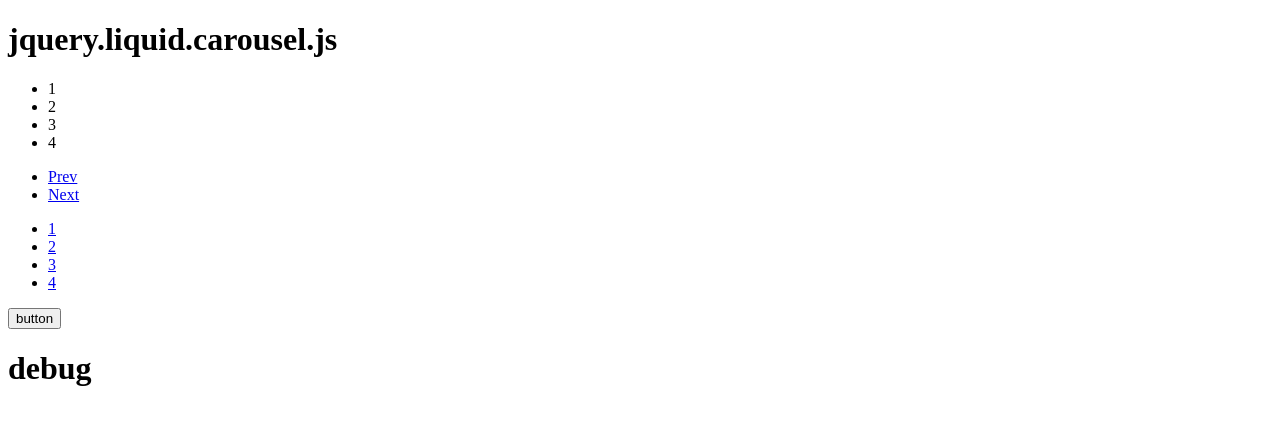
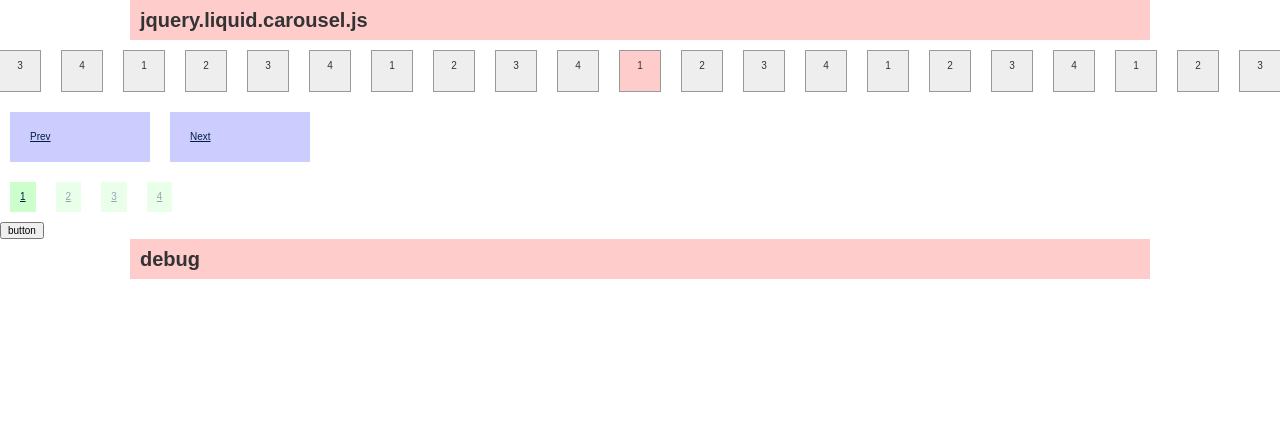
Before and after one commit to rin316/jquery.liquidCarousel, a plain HTML site: page index.html in a window 1280 px wide. Drawn offline with Linux system fonts and the light colour scheme; the site is published under a folder, as on GitHub Pages, so addresses that start at the root find nothing.

Commit message:
css & script path fix.

```diff
--- a/index.html
+++ b/index.html
@@ -3,8 +3,8 @@
 <head>
 <meta charset="utf-8">
 <title>jquery.liquid.carousel.js</title>
-<link rel="stylesheet" href="/resources/css/import.css">
-<script src="/resources/js/loader.js"></script>
+<link rel="stylesheet" href="./resources/css/import.css">
+<script src="./resources/js/loader.js"></script>
 </head>
 
 <body>
```
